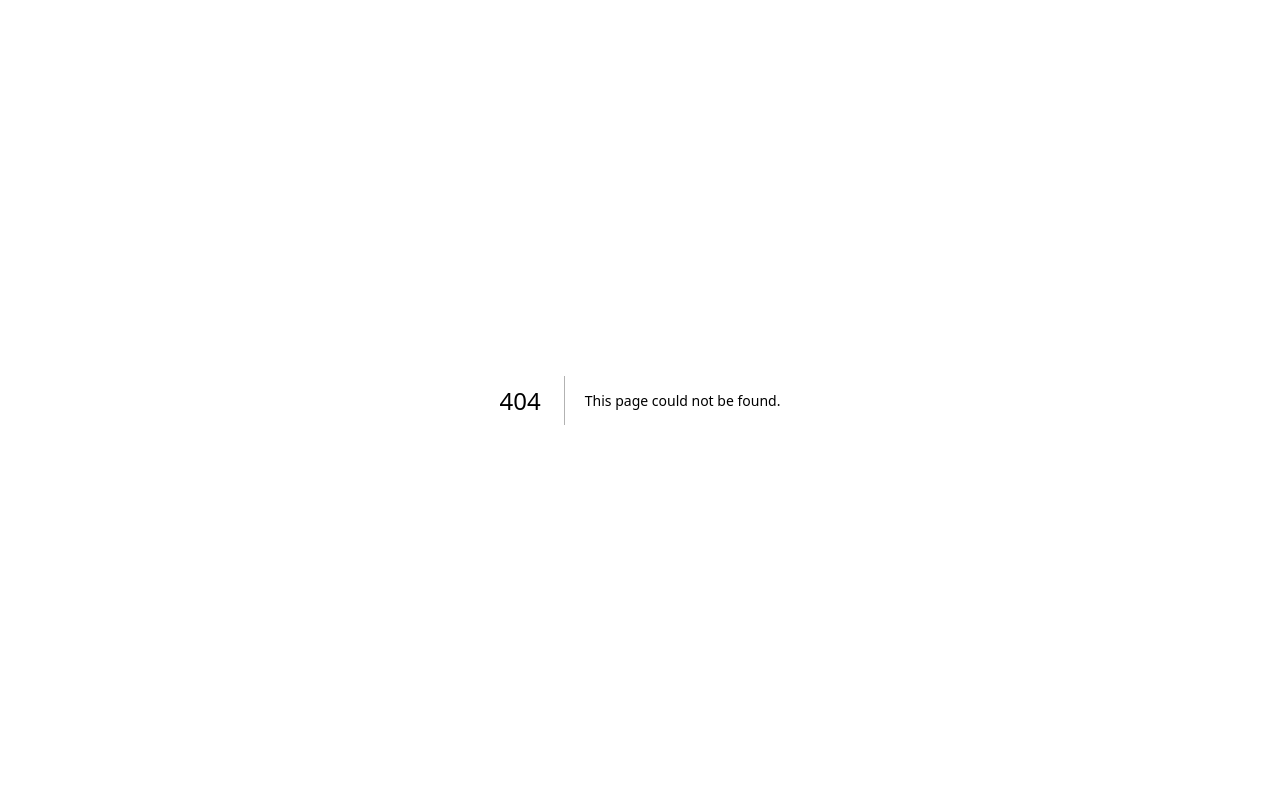
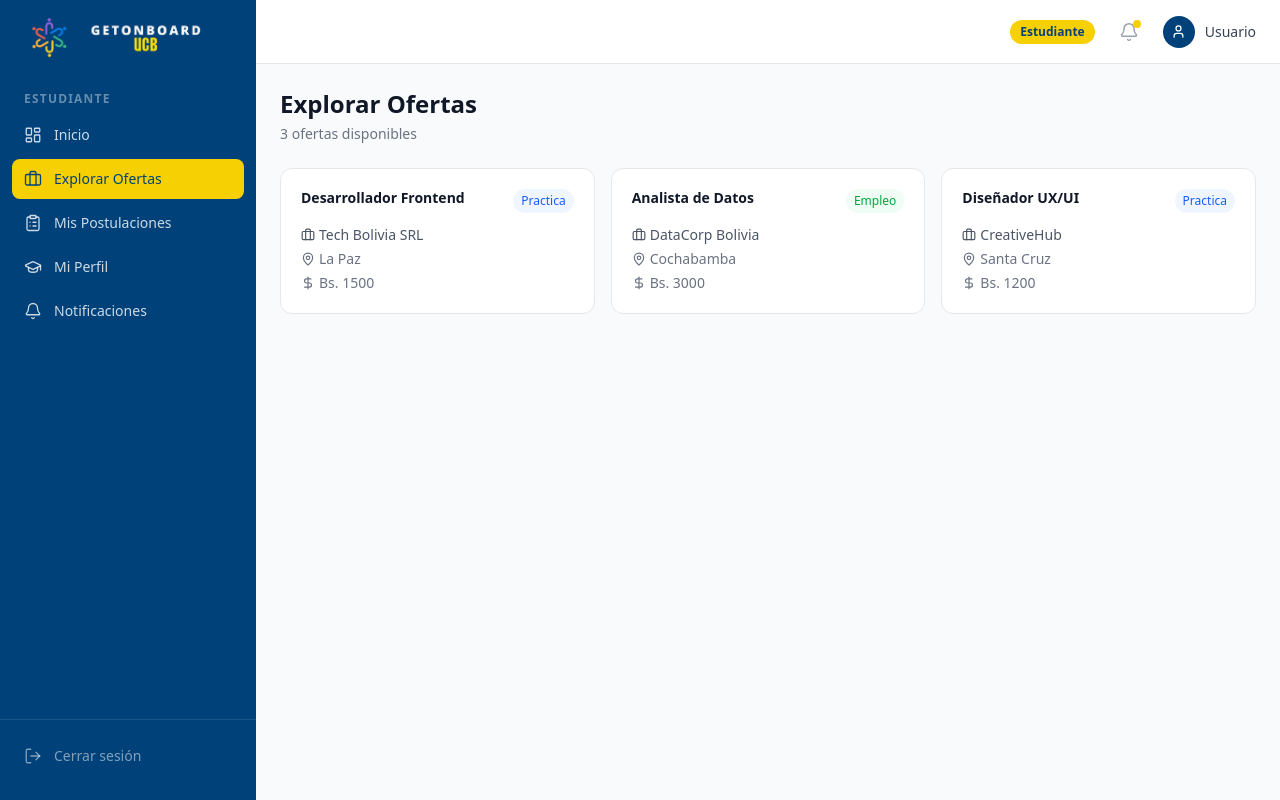
Before and after one commit to Matipala/GetOnBoardUCBFrontend, a Next.js app in the folder get-on-board-ucb-frontend/: page /student/offers in a window 1280 px wide. Before the commit this address had no page. Built offline with nearby package versions, Linux system fonts and the light colour scheme; data requests are answered from the project's data file.

Commit message:
feat: add offer pages with skeletons, delete mutation and error boundary

```diff
--- a/get-on-board-ucb-frontend/db.json
+++ b/get-on-board-ucb-frontend/db.json
@@ -5,7 +5,7 @@
             "title": "Desarrollador Frontend",
             "company": "Tech Bolivia SRL",
             "location": "La Paz",
-            "type": "Práctica",
+            "type": "Practica",
             "salary": "Bs. 1500",
             "employerId": "3",
             "createdAt": "2026-03-01"
--- /dev/null
+++ b/get-on-board-ucb-frontend/src/app/(dashboard)/employer/offers/page.tsx
@@ -0,0 +1,72 @@
+"use client";
+
+import { useOffers } from "@/hooks/useOffers";
+import { useDeleteOffer } from "@/hooks/useDeleteOffer";
+import { SkeletonCard } from "@/components/ui/SkeletonCard";
+import { Trash2, Briefcase, MapPin } from "lucide-react";
+
+export default function EmployerOffersPage() {
+    const { data: offers, isLoading, error } = useOffers();
+    const deleteMutation = useDeleteOffer();
+
+    if (isLoading) {
+        return (
+            <div>
+                <h1 className="text-2xl font-bold text-gray-900 mb-6">Mis Ofertas</h1>
+                <div className="grid gap-4">
+                    {[1, 2, 3].map((i) => <SkeletonCard key={i} />)}
+                </div>
+            </div>
+        );
+    }
+
+    if (error) {
+        return (
+            <div className="text-center py-16">
+                <p className="text-red-500 font-semibold">Error al cargar las ofertas</p>
+                <p className="text-gray-400 text-sm">{error.message}</p>
+            </div>
+        );
+    }
+
+    return (
+        <div>
+            <h1 className="text-2xl font-bold text-gray-900 mb-1">Mis Ofertas</h1>
+            <p className="text-gray-500 text-sm mb-6">{offers?.length} oferta(s) publicada(s)</p>
+
+            <div className="grid gap-4">
+                {offers?.map((offer) => (
+                    <div key={offer.id} className="bg-white rounded-xl border border-gray-200 p-5 flex items-center justify-between">
+                        <div>
+                            <h2 className="font-semibold text-gray-900 mb-1">{offer.title}</h2>
+                            <p className="text-sm text-gray-500 flex items-center gap-1">
+                                <Briefcase size={14} /> {offer.company}
+                            </p>
+                            <p className="text-sm text-gray-500 flex items-center gap-1">
+                                <MapPin size={14} /> {offer.location}
+                            </p>
+                        </div>
+
+                        {/* Botón eliminar — deshabilitado mientras ejecuta el DELETE */}
+                        <button
+                            type="button"
+                            onClick={() => deleteMutation.mutate(offer.id)}
+                            disabled={deleteMutation.isPending}
+                            className="flex items-center gap-2 px-3 py-2 rounded-lg text-red-500 hover:bg-red-50 transition-colors text-sm font-medium disabled:opacity-50"
+                        >
+                            <Trash2 size={16} />
+                            {deleteMutation.isPending ? "Eliminando..." : "Eliminar"}
+                        </button>
+                    </div>
+                ))}
+            </div>
+
+            {/* Mensaje de error de la mutación */}
+            {deleteMutation.isError && (
+                <p className="text-red-500 text-sm mt-4">
+                    Error al eliminar: {deleteMutation.error.message}
+                </p>
+            )}
+        </div>
+    );
+}
--- /dev/null
+++ b/get-on-board-ucb-frontend/src/app/(dashboard)/student/offers/page.tsx
@@ -0,0 +1,70 @@
+"use client";
+import { useOffers } from "@/hooks/useOffers";
+import { SkeletonCard } from "@/components/ui/SkeletonCard";
+import { Briefcase, MapPin, DollarSign } from "lucide-react";
+
+export default function StudentOffersPage() {
+    const { data: offers, isLoading, error } = useOffers();
+
+    //estado de carga mostrar el skeleton
+    if (isLoading) {
+        return (
+            <div>
+                <h1 className="text-2xl font-bold text-gray-900 mb-6">Explorar Ofertas</h1>
+                <div className="grid grid-cols-1 md:grid-cols-2 lg:grid-cols-3 gap-4">
+                    {/* Mostrar 6 skeletons mientras carga */}
+                    {[1, 2, 3, 4, 5, 6].map((i) => (
+                        <SkeletonCard key={i} />
+                    ))}
+                </div>
+            </div>
+        );
+    }
+
+    // estado de error
+    if (error) {
+        return (
+            <div className="text-center py-16">
+                <p className="text-red-500 font-semibold mb-2">No se pudieron cargar las ofertas</p>
+                <p className="text-gray-400 text-sm">{error.message}</p>
+                <p className="text-gray-400 text-xs mt-2">¿Está corriendo JSON Server en el puerto 3001?</p>
+            </div>
+        );
+    }
+
+    //estado exitoso mostrar la lista
+    return (
+        <div>
+            <h1 className="text-2xl font-bold text-gray-900 mb-1">Explorar Ofertas</h1>
+            <p className="text-gray-500 text-sm mb-6">
+                {offers?.length} ofertas disponibles
+            </p>
+            <div className="grid grid-cols-1 md:grid-cols-2 lg:grid-cols-3 gap-4">
+                {offers?.map((offer) => (
+                    <div key={offer.id} className="bg-white rounded-xl border border-gray-200 p-5 hover:shadow-md transition-shadow">
+                        <div className="flex items-start justify-between mb-3">
+                            <h2 className="font-semibold text-gray-900 text-sm leading-tight">
+                                {offer.title}
+                            </h2>
+                            <span className={`text-xs font-medium px-2 py-1 rounded-full shrink-0 ml-2 ${offer.type === "Practica"
+                                ? "bg-blue-50 text-blue-600"
+                                : "bg-green-50 text-green-600"
+                                }`}>
+                                {offer.type}
+                            </span>
+                        </div>
+                        <p className="text-sm text-gray-600 mb-1 flex items-center gap-1">
+                            <Briefcase size={14} /> {offer.company}
+                        </p>
+                        <p className="text-sm text-gray-500 mb-1 flex items-center gap-1">
+                            <MapPin size={14} /> {offer.location}
+                        </p>
+                        <p className="text-sm text-gray-500 flex items-center gap-1">
+                            <DollarSign size={14} /> {offer.salary}
+                        </p>
+                    </div>
+                ))}
+            </div>
+        </div>
+    );
+}
--- /dev/null
+++ b/get-on-board-ucb-frontend/src/app/error.tsx
@@ -0,0 +1,31 @@
+"use client";
+
+// este componente se mostrara automaticamente cuando cualquier pagina o componente del arbol lanza un error no capturado
+
+export default function ErrorPage({
+    error,
+    reset,
+}: {
+    error: Error;
+    reset: () => void;
+}) {
+    return (
+        <div className="min-h-screen flex items-center justify-center bg-gray-50">
+            <div className="text-center max-w-md mx-auto px-6">
+                <div className="w-16 h-16 bg-red-100 rounded-full flex items-center justify-center mx-auto mb-4">
+                    <span className="text-2xl">⚠️</span>
+                </div>
+                <h2 className="text-xl font-bold text-gray-900 mb-2">Algo salió mal</h2>
+                <p className="text-gray-500 text-sm mb-6">{error.message}</p>
+                {/* reset() vuelve a renderizar el componente que falló */}
+                <button
+                    type="button"
+                    onClick={reset}
+                    className="bg-blue-950 text-white px-6 py-2.5 rounded-lg font-semibold text-sm hover:bg-blue-900 transition-colors"
+                >
+                    Reintentar
+                </button>
+            </div>
+        </div>
+    );
+}
--- /dev/null
+++ b/get-on-board-ucb-frontend/src/components/ui/SkeletonCard.tsx
@@ -0,0 +1,17 @@
+export function SkeletonCard() {
+    return (
+        <div className="bg-white rounded-xl border border-gray-200 p-5 animate-pulse">
+            {/* Línea de título */}
+            <div className="h-5 bg-gray-200 rounded w-3/4 mb-3" />
+            {/* Línea de empresa */}
+            <div className="h-4 bg-gray-200 rounded w-1/2 mb-2" />
+            {/* Línea de ubicación */}
+            <div className="h-4 bg-gray-200 rounded w-1/3 mb-4" />
+            {/* Badges */}
+            <div className="flex gap-2">
+                <div className="h-6 bg-gray-200 rounded-full w-20" />
+                <div className="h-6 bg-gray-200 rounded-full w-16" />
+            </div>
+        </div>
+    );
+}
```
